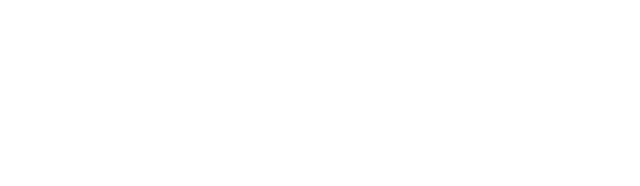
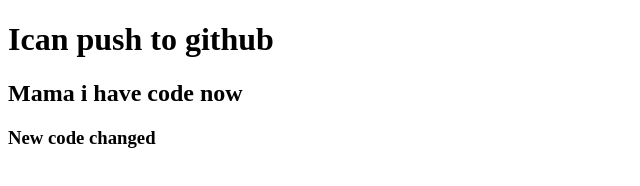
Before and after one commit to Khairul38/First-Website-repo, a plain HTML site: page index.html in a window 1280 px wide. Shown: the whole page, without its empty margins (0-640 px from the left). Drawn offline with Linux system fonts and the light colour scheme.

Commit message:
added header

```diff
--- a/index.html
+++ b/index.html
@@ -7,6 +7,8 @@
     <title>My First Github Repo</title>
 </head>
 <body>
-
+    <h1>Ican push to github</h1>
+    <h2>Mama i have code now</h2>
+    <h3>New code changed</h3>
 </body>
 </html>
```
